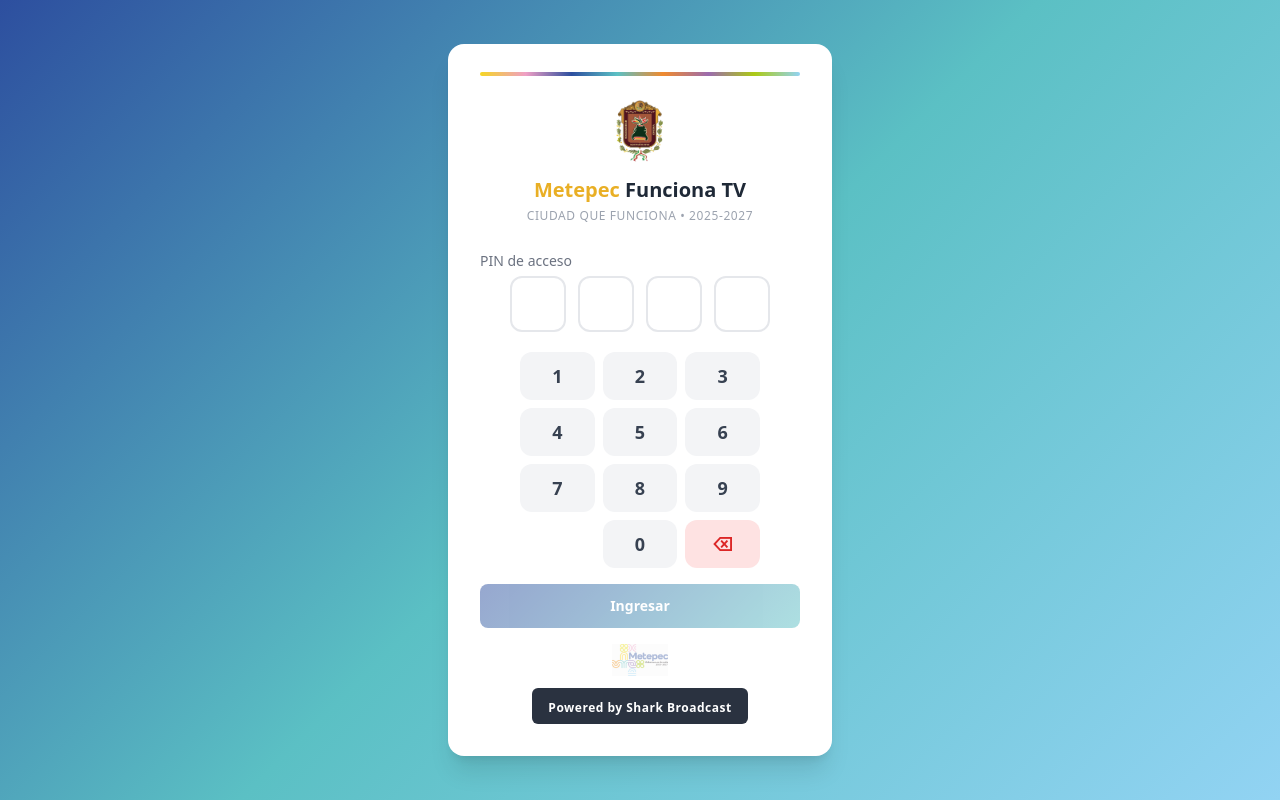
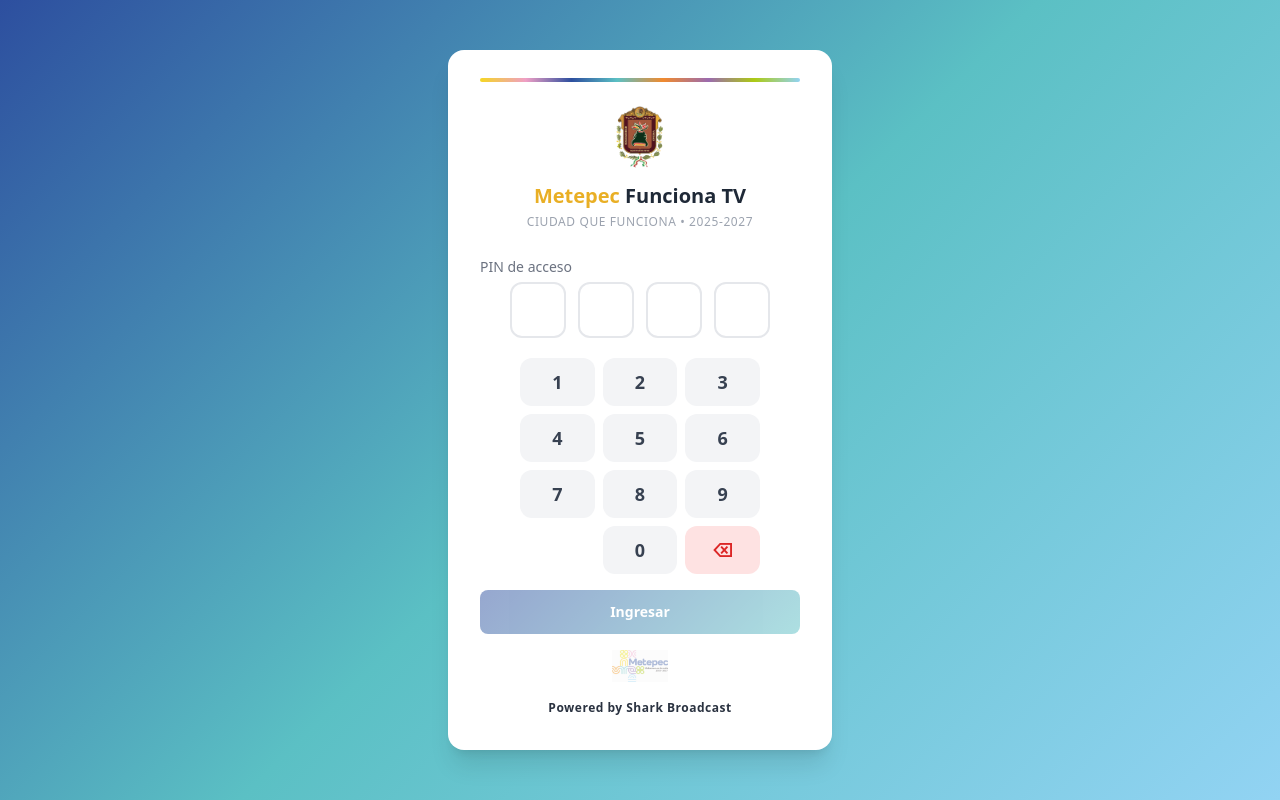
Before and after one commit to pepe1991mex/Metepec-Funciona-TV, a React (Vite) app: page / in a window 1280 px wide. Built offline with nearby package versions, Linux system fonts and the light colour scheme.

Commit message:
style: Shark Broadcast texto oscuro sin badge
Co-Authored-By: Claude Sonnet 4.6 <noreply@anthropic.com>

```diff
--- a/src/components/HomeView.jsx
+++ b/src/components/HomeView.jsx
@@ -323,9 +323,7 @@ export default function HomeView({ usuario, onLogout }) {
         <div className="text-[10px] text-gray-300 leading-6">
           Gobierno Municipal de Metepec 2025-2027 • Estamos en la Ruta<br />
           Solidaridad • Unidad • Participación<br />
-          <div style={{ marginTop: '8px', padding: '6px 16px', background: '#2A3240', borderRadius: '6px', display: 'inline-block' }}>
-            <span style={{ color: '#FFFFFF', fontSize: '12px', fontWeight: '600', letterSpacing: '0.5px' }}>Powered by Shark Broadcast</span>
-          </div>
+          <span style={{ color: '#2A3240', fontSize: '12px', fontWeight: '700', letterSpacing: '0.5px' }}>Powered by Shark Broadcast</span>
         </div>
       </footer>
     </div>
--- a/src/components/LoginView.jsx
+++ b/src/components/LoginView.jsx
@@ -131,10 +131,8 @@ export default function LoginView({ onLogin }) {
         </button>
 
         <img src="/logos/metepec-ruta.jpg" alt="Estamos en la Ruta" className="h-8 mx-auto mt-4 object-contain opacity-40" />
-        <div style={{ marginTop: '12px', display: 'flex', justifyContent: 'center' }}>
-          <div style={{ padding: '6px 16px', background: '#2A3240', borderRadius: '6px', display: 'inline-block' }}>
-            <span style={{ color: '#FFFFFF', fontSize: '12px', fontWeight: '600', letterSpacing: '0.5px' }}>Powered by Shark Broadcast</span>
-          </div>
+        <div style={{ marginTop: '12px', textAlign: 'center' }}>
+          <span style={{ color: '#2A3240', fontSize: '12px', fontWeight: '700', letterSpacing: '0.5px' }}>Powered by Shark Broadcast</span>
         </div>
       </div>
     </div>
```
